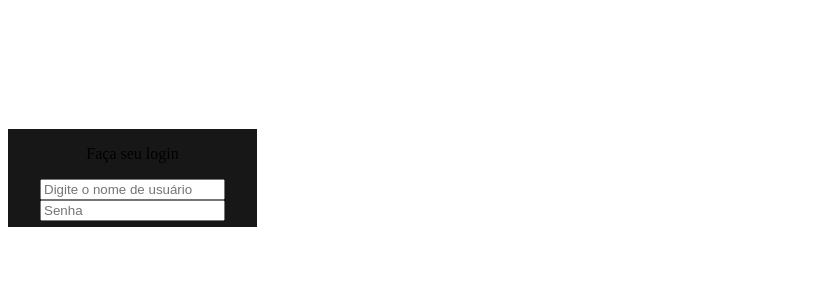
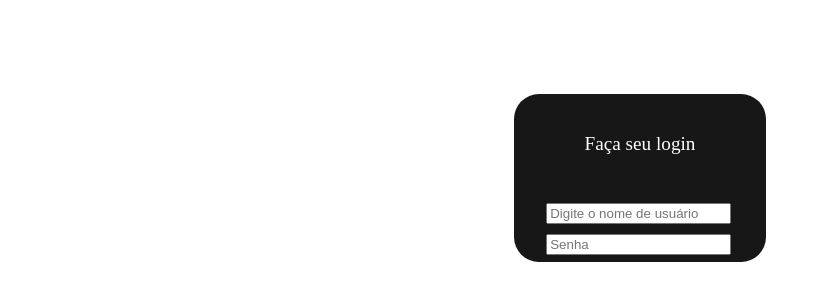
Before and after one commit to roddsv/desafio_fortes, a React (Create React App) app: page / in a window 1280 px wide. Shown: the part 230-530 px from the top of the page, without its empty margins (0-821 px from the left). Built offline with nearby package versions, Linux system fonts and the light colour scheme.

Commit message:
Form sytilization - part 03 - position and text color and formatting

```diff
--- a/src/components/LoginForm.css
+++ b/src/components/LoginForm.css
@@ -7,12 +7,19 @@ main {
 form {
     display: flex;
     flex-direction: column;
+    gap: 10px;
     padding-left: 2em;
     padding-right: 2em;
     padding-bottom: 0.4em;
     background-color: #171717;
+    border-radius: 25px;
+    margin: 0 auto;
+    max-width: 40%;
 }
 
 .login-header {
     text-align: center;
+    margin: 2em;
+    color: white;
+    font-size: 1.2em;
 }
```
